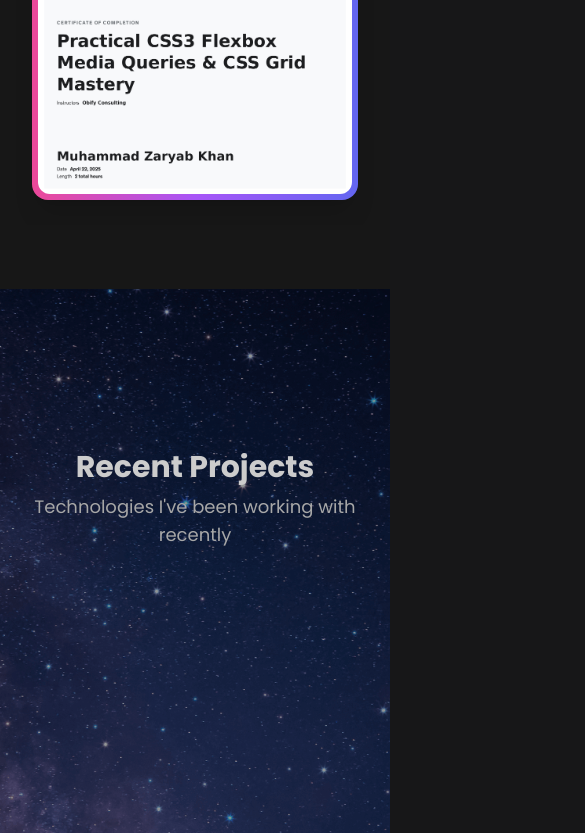
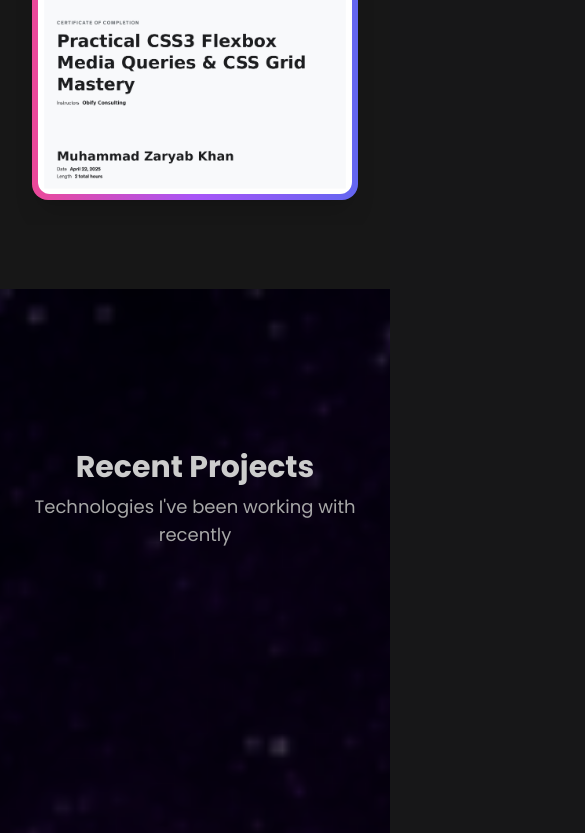
Before and after one commit to zaryabkhan864/portfolio, a React (Create React App) app: page / in a window 390 px wide. Shown: the part 3030-3863 px from the top of the page, 585 px wide, since content can reach past the window. Built offline with nearby package versions, Linux system fonts and the light colour scheme.

Commit message:
checking banner image

```diff
--- a/src/components/Projects.jsx
+++ b/src/components/Projects.jsx
@@ -59,7 +59,8 @@
 
 const Projects = () => {
   const [backgroundImage, setBackgroundImage] = useState(P_BG)
-    useEffect(() => {
+
+  useEffect(() => {
     const handleResize = () => {
       if (window.innerWidth < 768) {
         setBackgroundImage(Banner_Image_Mobile)
@@ -75,9 +76,10 @@
   return (
     <section
       id="projects"
-      className="  text-white px-2 md:px-16 py-24 justify-center relative   bg-cover bg-center bg-no-repeat bg-fixed"
+      className="  text-white px-2 md:px-16 py-24 justify-center relative   bg-cover bg-center bg-no-repeat md:bg-fixed"
       style={{
-        backgroundImage: `url(${P_BG})`,
+        backgroundImage: `url(${backgroundImage})`,
+        backgroundAttachment: window.innerWidth >= 768 ? 'fixed' : 'scroll'
       }}
     >
       <div className="absolute inset-0 bg-black bg-opacity-40 z-0"></div>
```
